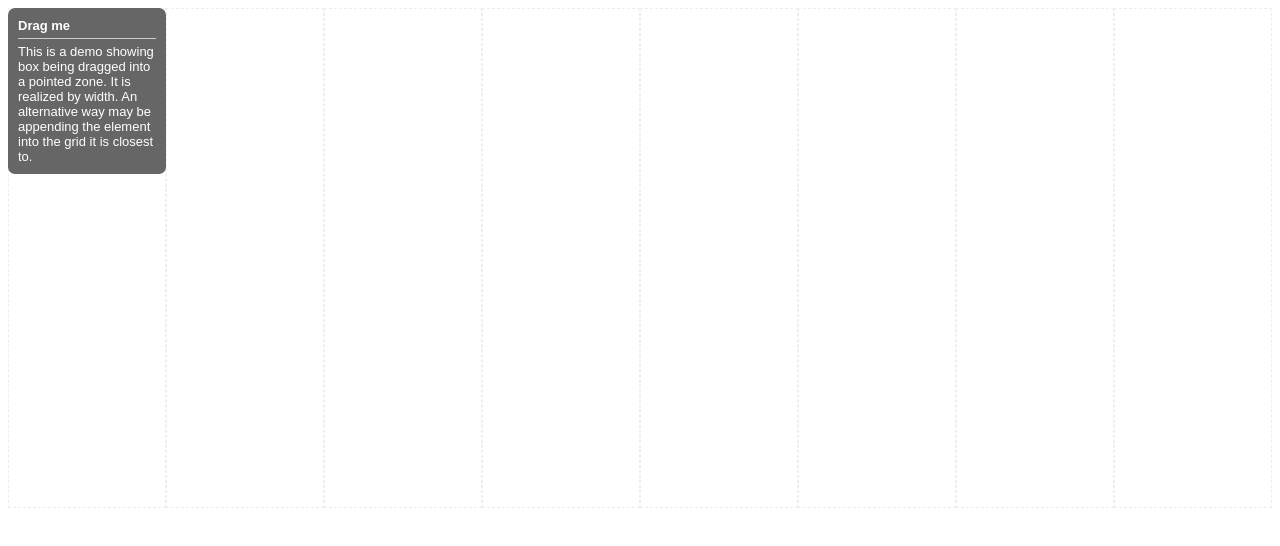
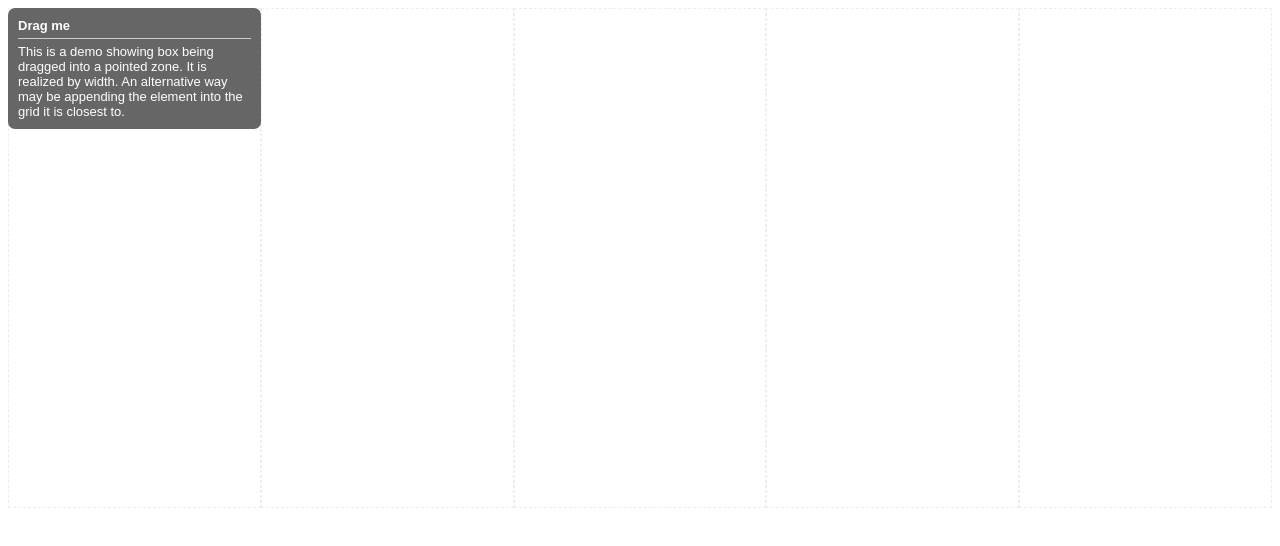
Before and after one commit to wangx6/dragIntoZone, a plain HTML site: page index.html in a window 1280 px wide. Drawn offline with nearby package versions, Linux system fonts and the light colour scheme.

Commit message:
add screen shot

```diff
--- a/dragMe.js
+++ b/dragMe.js
@@ -17,7 +17,7 @@
     grid.css({ width: 1/numberOfGrid * 100 + '%' });
     blk.css({ width: 1/numberOfGrid * 100 + '%' });
 
-    $('.blk').mousemove(function( e ){
+    blk.mousemove(function( e ){
         var w = blk.width();
         if( e.which === 1 || e.buttons === 1 ){
             $(this).addClass('tilt').css({
--- a/index.html
+++ b/index.html
@@ -19,10 +19,6 @@
     <div class="grid"></div>
     <div class="grid"></div>
     <div class="grid"></div>
-    <div class="grid"></div>
-    <div class="grid"></div>
-    <div class="grid"></div>
-
 </div>
 
 <script src="dragMe.js"></script>
```
